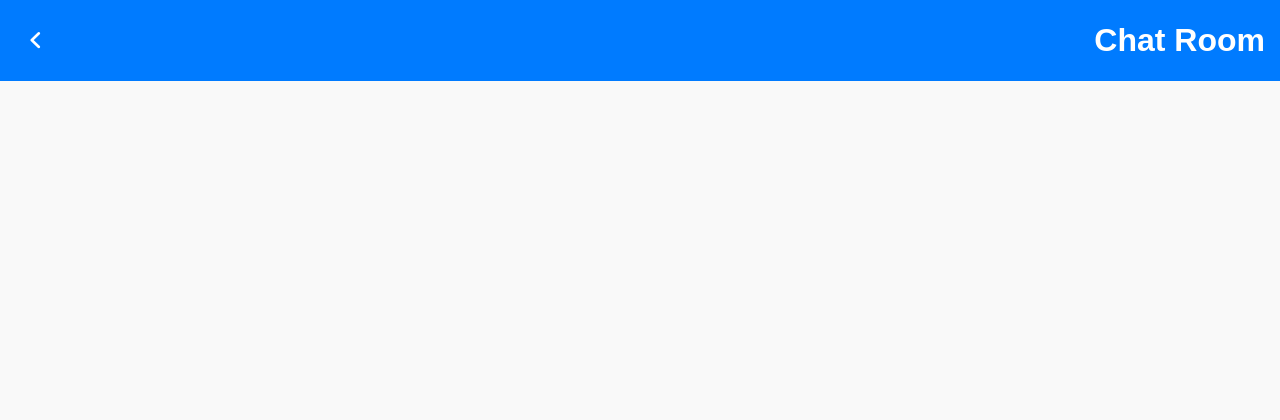
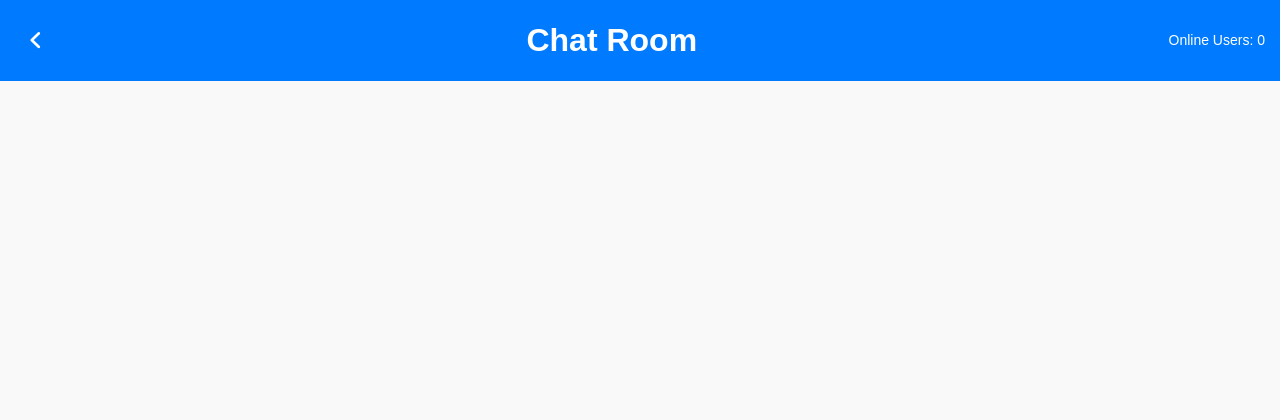
Before and after one commit to Lagesan/schoolent_prototype, a Flask app: page /chat in a window 1280 px wide. Shown: the top 420 px of the page. Run offline with Flask 2, Linux system fonts and the light colour scheme; the visitor is signed in with stand-in values (Sample User, id 1); data that the repository does not hold is empty.

Commit message:
chatroom edited

```diff
--- a/drop_msg.py
+++ b/drop_msg.py
@@ -4,4 +4,4 @@ with sqlite3.connect('app.db') as conn:
     cursor.execute('''DROP TABLE IF EXISTS messages''')
     cursor.execute('''DROP TABLE IF EXISTS files''')
     conn.commit()
-    conn.close()
+conn.close()
--- a/server.py
+++ b/server.py
@@ -13,7 +13,26 @@ app.config['MAX_CONTENT_LENGTH'] = None
 app.config['SESSION_TYPE'] = 'sqlalchemy'
 app.config['UPLOAD_FOLDER'] = 'uploads/'
 
-# 确保上传文件夹存在
+
+
+# config the authorization of the spark api from local file:server.set, if not exist create one
+authorization = ""
+if not os.path.exists("server.set"):
+    with open("server.set", "w") as f:
+        f.write("authorization=")
+
+with open("server.set", "r") as f:
+    # read authorization from server.set (info after "=")
+    info = f.read().strip()
+    if info == 'authorization=':
+        print("Please input the authorization of the spark api")
+    elif info:
+        authorization = info.split("=")[1]
+    # close the file
+    f.close()
+
+
+
 if not os.path.exists(app.config['UPLOAD_FOLDER']):
     os.makedirs(app.config['UPLOAD_FOLDER'])
 
@@ -34,7 +53,7 @@ def init_db():
                             id INTEGER PRIMARY KEY AUTOINCREMENT,
                             user_id INTEGER,
                             message TEXT NOT NULL,
-                            timestamp DATETIME DEFAULT CURRENT_TIMESTAMP,
+                            time TEXT NOT NULL,
                             file_id INTEGER NULL,
                             username TEXT NOT NULL)''')
         cursor.execute('''CREATE TABLE IF NOT EXISTS files (
@@ -60,7 +79,7 @@ def get_spark_response(user_input):  # 获取讯飞API返回的流数据
                 "stream": False
         }
     header = {
-         "Authorization": "replaced by your own token",
+         "Authorization": authorization,
     }
 
     response = requests.post(url, headers=header, json=data)
@@ -78,6 +97,7 @@ def get_spark_response(user_input):  # 获取讯飞API返回的流数据
 
 # 初始化 SocketIO
 socketio = SocketIO(app)
+online_users = 0
 
 @app.route('/')    # main page
 def home():
@@ -193,7 +213,7 @@ def render_chat():
 
     with sqlite3.connect('app.db') as conn:
         cursor = conn.cursor()
-        cursor.execute('SELECT messages.*, files.filename FROM messages LEFT JOIN files ON messages.file_id = files.id ORDER BY timestamp ASC')
+        cursor.execute('SELECT messages.*, files.filename FROM messages LEFT JOIN files ON messages.file_id = files.id ORDER BY time ASC')
         messages = cursor.fetchall()
     return render_template('chat.html', messages=messages)
 
@@ -211,46 +231,42 @@ def handle_message():
     file_path = None
 
     try:
-        if file:
-            filename = file.filename
-            user_folder = os.path.join(app.config['UPLOAD_FOLDER'], username)
-            if not os.path.exists(user_folder):
-                os.makedirs(user_folder)
-            file_path = os.path.join(user_folder, filename)
-            file.save(file_path)
+        with sqlite3.connect('app.db') as conn:
+            cursor = conn.cursor()
+            if file:
+                filename = file.filename
+                user_folder = os.path.join(app.config['UPLOAD_FOLDER'], username)
+                if not os.path.exists(user_folder):
+                    os.makedirs(user_folder)
+                file_path = os.path.join(user_folder, filename)
+                file.save(file_path)
 
-            with sqlite3.connect('app.db') as conn:
-                cursor = conn.cursor()
                 cursor.execute('INSERT INTO files (filename, filepath) VALUES (?, ?)', (filename, file_path))
                 file_id = cursor.lastrowid
+            else:
+                file_id = None
 
-                cursor.execute(
-                    'INSERT INTO messages (user_id, username, message, file_id) VALUES (?, ?, ?, ?)',
-                    (session['user_id'], username, message, file_id)
-                )
-                conn.commit()
-        else:
-            with sqlite3.connect('app.db') as conn:
-                cursor = conn.cursor()
-                cursor.execute(
-                    'INSERT INTO messages (user_id, username, message) VALUES (?, ?, ?)',
-                    (session['user_id'], username, message)
-                )
-                conn.commit()
+            chat_timestamp = time.time()
+            chat_time = time.strftime('%Y-%m-%d %H:%M:%S', time.localtime(chat_timestamp))
+            cursor.execute(
+                'INSERT INTO messages (user_id, username, message, time, file_id) VALUES (?, ?, ?, ?, ?)',
+                (session['user_id'], username, message, chat_time, file_id)
+            )
+            conn.commit()
 
         # 使用 SocketIO 广播消息
         socketio.emit('new_message', {
             'username': username,
             'message': message,
             'filename': filename,
-            'filepath': url_for('uploaded_file', filename=filename) if filename else None
+            'filepath': url_for('uploaded_file', user=username, filename=filename) if filename else None
         })
 
         return jsonify({
             'status': 'success',
             'message': message,
             'filename': filename,
-            'filepath': url_for('uploaded_file', filename=filename) if filename else None
+            'filepath': url_for('uploaded_file', user=username, filename=filename) if filename else None
         }), 200
     except Exception as e:
         return jsonify({'error': str(e)}), 500
@@ -261,15 +277,18 @@ def handle_message():
 def uploaded_file(user, filename):
     return send_from_directory(os.path.join(app.config['UPLOAD_FOLDER'], user), filename)
 
-
-
-# SocketIO 事件处理
 @socketio.on('connect')
 def handle_connect():
+    global online_users
+    online_users += 1
+    emit('update_online_users', {'count': online_users}, broadcast=True)
     print("Client connected")
 
 @socketio.on('disconnect')
 def handle_disconnect():
+    global online_users
+    online_users -= 1
+    emit('update_online_users', {'count': online_users}, broadcast=True)
     print("Client disconnected")
 
 if __name__ == '__main__':
--- a/templates/aichat.html
+++ b/templates/aichat.html
@@ -85,7 +85,7 @@
             background-color: #0056b3;
         }
     </style>
-  <!-- <script src="{{ url_for('static', filename='js/marked/marked.min.js') }}"></script> -->
+  <script src="{{ url_for('static', filename='js/marked/marked.min.js') }}"></script>
   <link rel="stylesheet" href="{{ url_for('static', filename='font/font.css') }}">
 
 </head>
@@ -150,8 +150,7 @@
             messageElement.classList.add('message', sender);
 
             // 使用marked库将Markdown转化为HTML
-            // messageElement.innerHTML =  marked.parseInline(message);
-            messageElement.textContent = message;
+            messageElement.innerHTML =  marked.parseInline(message);
             chatBox.appendChild(messageElement);
 
             // Scroll to the bottom of the chat box
--- a/templates/chat.html
+++ b/templates/chat.html
@@ -121,12 +121,18 @@
             max-width: 100%;
             border-radius: 10px;
         }
+
+        .online-users {
+            font-size: 14px;
+            color: white;
+        }
     </style>
 </head>
 <body>
     <header>
         <a href="{{ url_for('dashboard') }}" style="color: inherit;text-decoration: none;"><i class="iconfont back" style="font-size: 20px;"></i></a>
         <h1>Chat Room</h1>
+        <span class="online-users" id="online-users">Online Users: 0</span>
     </header>
     <div class="chat-container">
         <ul id="messages">
@@ -164,6 +170,9 @@
     <script>
         const socket = io('http://' + window.location.hostname + ':1002');
         const messagesContainer = document.getElementById('messages');
+        const fileInput = document.getElementById('file-input');
+        const filePreview = document.getElementById('file-preview');
+        const onlineUsers = document.getElementById('online-users');
 
         socket.on('new_message', function(data) {
             const newMessage = document.createElement('li');
@@ -174,7 +183,7 @@
                 const mediaContainer = document.createElement('div');
                 mediaContainer.className = 'media-container';
 
-        if (data.filename.endsWith('.jpg') || data.filename.endsWith('.png') || data.filename.endsWith('.gif')) {
+                if (data.filename.endsWith('.jpg') || data.filename.endsWith('.png') || data.filename.endsWith('.gif') || data.filename.endsWith('.jpeg')) {
                     const img = document.createElement('img');
                     img.src = data.filepath;
                     img.alt = "Image";
@@ -202,6 +211,10 @@
             messagesContainer.scrollTop = messagesContainer.scrollHeight;
         });
 
+        socket.on('update_online_users', function(data) {
+            onlineUsers.textContent = `Online Users: ${data.count}`;
+        });
+
         document.querySelector('.message-form').addEventListener('submit', function(e) {
             e.preventDefault(); // 防止默认提交行为
             const messageInput = document.querySelector('[name="message"]');
@@ -222,10 +235,20 @@
                 console.log('Success:', data);
                 // 清空输入框
                 messageInput.value = '';
+                fileInput.value = ''; // 清空文件输入框
+                filePreview.textContent = 'No file selected'; // 重置文件预览文本
             })
             .catch(error => {
                 console.error('Error:', error);
             });
+        });
+
+        fileInput.addEventListener('change', function() {
+            if (fileInput.files.length > 0) {
+                filePreview.textContent = fileInput.files[0].name;
+            } else {
+                filePreview.textContent = 'No file selected';
+            }
         });
 
         window.onload = function() {
```
Also changed, not shown: 1 other file. Lines whose indentation alone changed are shown as unchanged.
